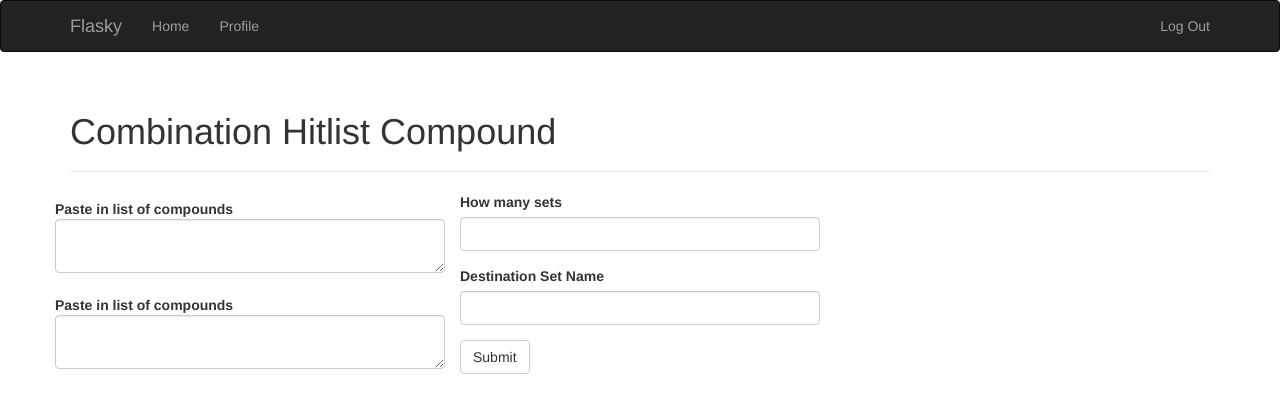
After one commit to charlestondance/FlaskDrugSensitivity, a Flask app: page /combinationhitlist in a window 1280 px wide. The commit adds this page. Shown: the top 413 px of the page. Run offline with Flask 2, Linux system fonts and the light colour scheme; the visitor is signed in with stand-in values (Sample User, id 1); data comes from the database, SQL or seed files in the repository; both versions use the stored data as it was after the commit; some libraries are stand-ins or nearby versions.

Commit message:
added combs

```diff
--- a/app/main/forms.py
+++ b/app/main/forms.py
@@ -77,3 +77,14 @@ class EditCompound(Form):
         self.starting_concentration.choices = [(0, 0), (1, 1), (2, 2), (3, 3)]
 
         self.compound = compound
+
+class CombinationHitlist(Form):
+
+    hitlist = TextAreaField("Paste in list of compounds", validators=[Required()])
+    hitlist2 = TextAreaField("Paste in list of compounds", validators=[Required()])
+    hitlist3 = TextAreaField("Paste in list of compounds")
+    hitlist4 = TextAreaField("Paste in list of compounds")
+    copies = IntegerField("How many sets", validators=[Required()])
+    name = StringField("Destination Set Name", validators=[Required(), Length(1, 9)])
+
+    submit = SubmitField('Submit')
--- a/app/main/generate_hitlist.py
+++ b/app/main/generate_hitlist.py
@@ -86,7 +86,7 @@ def make_hitlist(hitlist, copies, name):
 
 def get_starting_barcode(starting_iterator, barcode):
     #return a list of the barcodes depending on starting value in DB
-    intermediates = ["-I1", "-I2", "-I3", "-I4"]
+    intermediates = ["-I1", "-I2", "-I3", "-I4", "-I5", "-I6"]
     listofbarcode = []
     if int(starting_iterator) == 0:
 
@@ -107,3 +107,137 @@ def destination_wells():
 
             destination_wells.append(row[0])
     return destination_wells
+
+def combination_make_hitlist(hitlist1, hitlist2, copies, name):
+    """
+    :param hitlist1: first hitlist
+    :param hitlist2:  second hitlist
+    :param hitlist3: 3rd hitlist, not necessary so defaults to None
+    :param copies: number of compies
+    :param name: name of run
+    :return:
+    """
+    destination_wells_list = destination_wells()
+    LAST_DEST_ITERATOR = 289
+
+
+
+    conc_a = [25.0, 2.5, 25.0, 2.5, 25.0]
+    conc_b = [25.0, 7.5, 2.5, 25.0, 7.5]
+
+    DMSO_WELLS = ['C3', 'H4', 'L4', 'F12', 'H12', 'L12', 'E17', 'J20']
+    CONTROL_WELLS = ['E4', 'I7', 'E8', 'O8', 'C12', 'K16', 'B20', 'G20']
+
+    DMSO_SOURCE = ["A1", "B1", "C1", "D1", "E1", "F1", "G1", "H1", "I1", "J1", "K1", "L1", "M1", "N1", "O1", "P1"]
+    CONTROL_SOURCE = ["A24", "B24", "C24", "D24", "E24", "F24", "G24", "H24", "I24", "J24", "K24", "L24", "M24", "N24", "O24", "P24"]
+
+    dest_barcode_letter = 'A'
+
+    output_list = []
+    #header
+    header = ["Sample Name", "Source Plate Barcode", "Source Well", "Transfer Volume", "Destination Well", "Destination Plate Barcode"]
+    output_list.append(header)
+
+    for i in range(0, copies):
+        destination_well_iterator = 0
+        dest_barcode = 1
+        compound_counter = 0
+        for compound in hitlist1:
+
+            #first hitlist
+            barcode_offset = 0
+            barcodes_list = get_starting_barcode(compound[3], compound[1])
+            volume_index = 0
+            old_volume = 1000000.00
+
+            #set the concentration range
+            if compound[4] == "A":
+                conc_list = conc_a
+            else:
+                conc_list = conc_b
+
+            for volume_iterator in conc_list:
+
+                get_volume = volume_iterator
+
+                if old_volume > get_volume:
+
+                    True
+                else:
+                    barcode_offset = barcode_offset + 1
+
+                current_line_list = [compound[0], barcodes_list[barcode_offset], compound[2], volume_iterator, destination_wells_list[destination_well_iterator], name+"-"+dest_barcode_letter+str(dest_barcode)]
+
+                output_list.append(current_line_list)
+
+                destination_well_iterator = destination_well_iterator + 1
+
+                #if got to the end of the available wells then reset everything and move onto the next barcode plate
+                if destination_well_iterator == LAST_DEST_ITERATOR + 1:
+
+                    destination_well_iterator = 0
+
+                    dest_barcode = dest_barcode + 1
+
+                old_volume = get_volume
+
+            #second hitlist
+            #reverse back for second compound
+            destination_well_iterator = destination_well_iterator - 5
+            #if destination_well_iterator < 0:
+            #    destination_well_subtract = destination_well_iterator - 5
+            #    destination_well_iterator = LAST_DEST_ITERATOR + destination_well_subtract
+
+            barcode_offset = 0
+            barcodes_list = get_starting_barcode(hitlist2[compound_counter][3], hitlist2[compound_counter][1])
+
+            volume_index = 0
+            old_volume = 1000000.00
+
+            #set the concentration range
+            if hitlist2[compound_counter][4] == "A":
+                conc_list = conc_a
+            else:
+                conc_list = conc_b
+
+            for volume_iterator in conc_list:
+
+                get_volume = volume_iterator
+
+                if old_volume > get_volume:
+
+                    True
+                else:
+                    barcode_offset = barcode_offset + 1
+
+                current_line_list = [hitlist2[compound_counter][0], barcodes_list[barcode_offset], hitlist2[compound_counter][2], volume_iterator, destination_wells_list[destination_well_iterator], name+"-"+dest_barcode_letter+str(dest_barcode)]
+
+                output_list.append(current_line_list)
+
+                destination_well_iterator = destination_well_iterator + 1
+
+                #if got to the end of the available wells then reset everything and move onto the next barcode plate
+                if destination_well_iterator == LAST_DEST_ITERATOR + 1:
+
+                    destination_well_iterator = 0
+
+                    dest_barcode = dest_barcode + 1
+
+                old_volume = get_volume
+                #iterate the counter for the second list
+            compound_counter = compound_counter + 1
+
+        for i in range(dest_barcode):
+            for dmso in DMSO_WELLS:
+                    #print('FIXED' + ", " + 'DMSO' + ", " + DMSO_SOURCE + ", " + '20' + ", " + dmso + ", " + dest_barcode_letter + str(i+1))
+                    current_line_list = ['DMSO', 'FIXED', DMSO_SOURCE[random.randint(0,15)], '25', dmso, name+"-"+dest_barcode_letter + str(i+1)]
+                    output_list.append(current_line_list)
+            for control in CONTROL_WELLS:
+                    #print('FIXED' + ", " + 'Control' + ", " + CONTROL_SOURCE + ", " + '20' + ", " + control + ", " + dest_barcode_letter + str(i+1))
+                    current_line_list = ['Control', 'FIXED', CONTROL_SOURCE[random.randint(0,15)], '25', control, name+"-"+dest_barcode_letter + str(i+1)]
+                    output_list.append(current_line_list)
+        #inrement the letter
+        #print(dest_barcode_letter)
+        dest_barcode_letter = chr(ord(dest_barcode_letter) + 1)
+
+    return output_list
--- a/app/main/views.py
+++ b/app/main/views.py
@@ -1,9 +1,9 @@
 from flask import render_template,redirect, request, url_for, flash
 from . import main
 from ..models import CompoundDB, User, Role, Permission
-from .forms import AddCompound, DeleteCompound, Hitlist, EditProfileAdminForm, EditCompound, SearchCompound
+from .forms import AddCompound, DeleteCompound, Hitlist, EditProfileAdminForm, EditCompound, SearchCompound, CombinationHitlist
 from .. import db
-from app.main.generate_hitlist import make_hitlist
+from app.main.generate_hitlist import make_hitlist, combination_make_hitlist
 from flask.ext import excel
 import pyexcel.ext.xls
 from flask.ext.login import login_required, current_user
@@ -187,3 +187,48 @@ def search_compound():
         return redirect(url_for('.edit_compound', batch_id = compound ))
 
     return render_template('searchcompound.html', form=form)
+
+@main.route('/combinationhitlist', methods=['GET', 'POST'])
+@login_required
+def combinationhitlist():
+    form = CombinationHitlist()
+
+    if form.validate_on_submit():
+
+        hitlist_store1 = (form.data['hitlist'])
+        #split out the data into a list
+        hitlist_list1 = hitlist_store1.split('\r\n')
+        db_hitlist1 = []
+        for x in hitlist_list1:
+            #iterate through the list and search the db
+            try:
+                query_line_fromhitlist = CompoundDB.query.filter_by(formatted_batch_id=x).first()
+                listio = (query_line_fromhitlist.formatted_batch_id, query_line_fromhitlist.barcode, query_line_fromhitlist.well_ref, query_line_fromhitlist.starting_concentration, query_line_fromhitlist.concentration_range)
+                db_hitlist1.append(listio)
+
+            except:
+                flash('didnt work - '+ x)
+        #second hitlist
+        hitlist_store2 = (form.data['hitlist2'])
+        #split out the data into a list
+        hitlist_list2 = hitlist_store2.split('\r\n')
+        db_hitlist2 = []
+        for x in hitlist_list2:
+            #iterate through the list and search the db
+            try:
+                query_line_fromhitlist = CompoundDB.query.filter_by(formatted_batch_id=x).first()
+                listio = (query_line_fromhitlist.formatted_batch_id, query_line_fromhitlist.barcode, query_line_fromhitlist.well_ref, query_line_fromhitlist.starting_concentration, query_line_fromhitlist.concentration_range)
+                db_hitlist2.append(listio)
+
+            except:
+                flash('didnt work - '+ x)
+
+        output_list = combination_make_hitlist(db_hitlist1, db_hitlist2, form.data['copies'], form.data['name'])
+
+        output = excel.make_response_from_array(output_list, 'xls')
+        output.headers["Content-Disposition"] = "attachment; filename=" + form.name.data + ".xls"
+        output.headers["Content-type"] = "text/csv"
+
+        return output
+
+    return render_template('combination_hitlist.html', form=form)
--- /dev/null
+++ b/app/templates/combination_hitlist.html
@@ -0,0 +1,24 @@
+{% extends "base.html" %}
+{% import "bootstrap/wtf.html" as wtf %}
+
+{% block title %}Flasky - Combination Hitlist{% endblock %}
+
+{% block page_content %}
+<div class="page-header">
+    <h1>Combination Hitlist Compound</h1>
+</div>
+<div class="row">
+<div class="col-md-4">
+<form class="form form-horizontal" method="post" role="form">
+    {{ wtf.form_field(form.hitlist) }} {{ wtf.form_field(form.hitlist2) }}</div>
+
+
+
+<div class="col-md-4">
+    {{ wtf.form_field(form.copies) }}
+    {{ wtf.form_field(form.name) }}
+    {{ wtf.form_field(form.submit) }}
+
+</div>
+</form>
+{% endblock %}
--- a/app/templates/index.html
+++ b/app/templates/index.html
@@ -11,6 +11,7 @@
 
                 {% if current_user.is_authenticated %}
                 <li><a href="{{ url_for('main.hitlist') }}">Paste Hitlist</a></li>
+                <li><a href="{{ url_for('main.combinationhitlist') }}">Combination Paste Hitlist</a></li>
                 <li><a href="{{ url_for('main.show_compound') }}">Display Compounds</a></li>
                 <li><a href="{{ url_for('main.search_compound') }}">Search Compound</a></li>
                 {% endif %}
```
Also changed, not shown: data-dev.sqlite.
